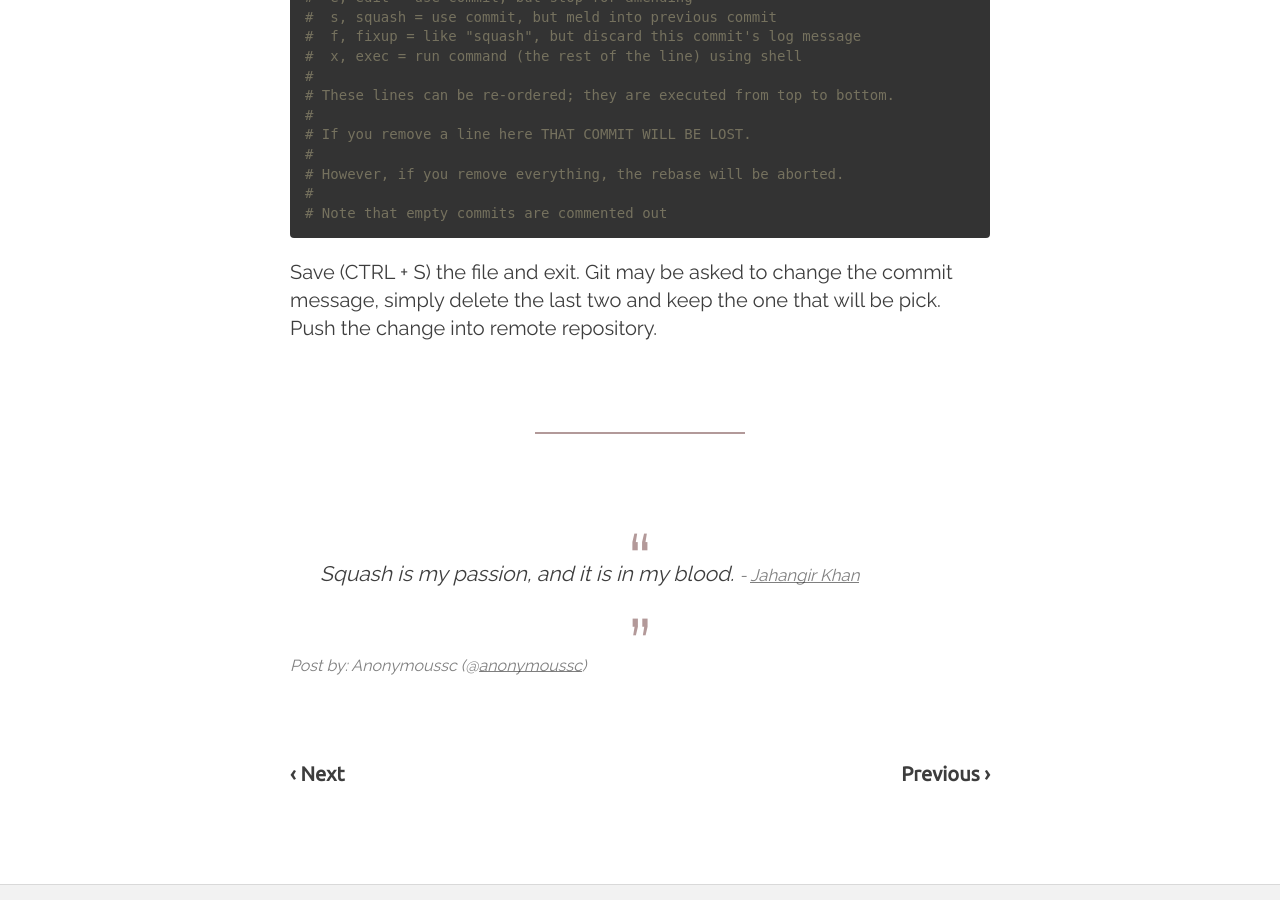
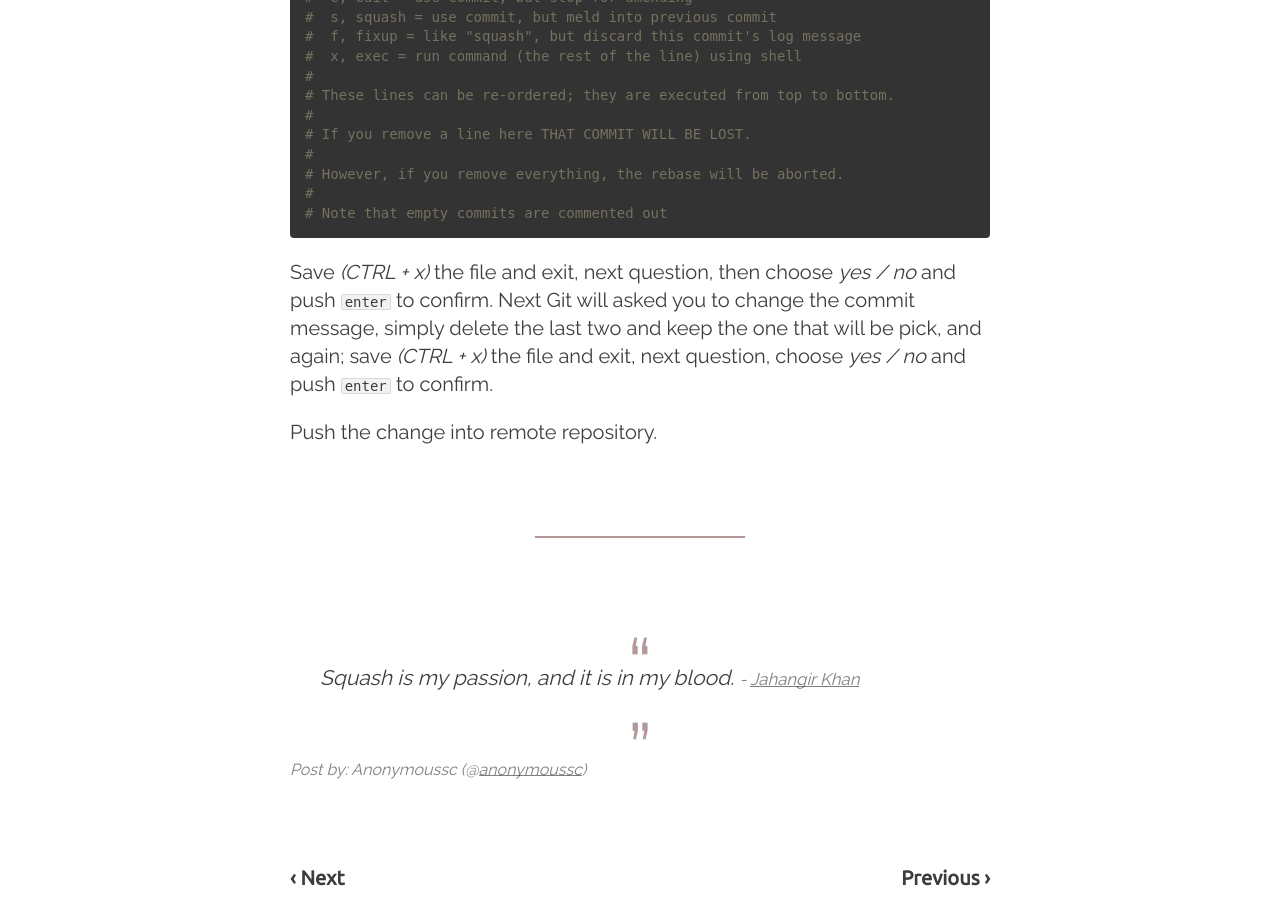
Before and after one commit to anonymoussc/anonymoussc.github.io, a Jekyll site: the page built from _posts/2016-02-29-how-to-remove-several-commit-from-github-and-squash-them-into-one-through-rebase.markdown, in a window 1280 px wide and 900 px high, scrolled down 1565 px. Built offline with Jekyll 4.4.1, drawn with Linux system fonts in a browser that asks for light colours; nearby versions of some CDN libraries; comment, search, counter and statistics services are not loaded.

Commit message:
Modified 2016-02-29-how-to-remove-several-commit-from-github-and-squash-them-into-one-through-rebase

```diff
--- a/_posts/2016-02-29-how-to-remove-several-commit-from-github-and-squash-them-into-one-through-rebase.markdown
+++ b/_posts/2016-02-29-how-to-remove-several-commit-from-github-and-squash-them-into-one-through-rebase.markdown
@@ -84,7 +84,8 @@ s 738s56h ok
 # Note that empty commits are commented out
 {% endhighlight %}
 
-Save (CTRL + S) the file and exit. Git may be asked to change the commit message, simply delete the last two and keep the one that will be pick.
+Save _(CTRL + x)_ the file and exit, next question, then choose _yes / no_ and push `enter` to confirm. Next Git will asked you to change the commit message, simply delete the last two and keep the one that will be pick, and again; save _(CTRL + x)_ the file and exit, next question, choose _yes / no_ and push `enter` to confirm.
+
 Push the change into remote repository.
 
 
```
